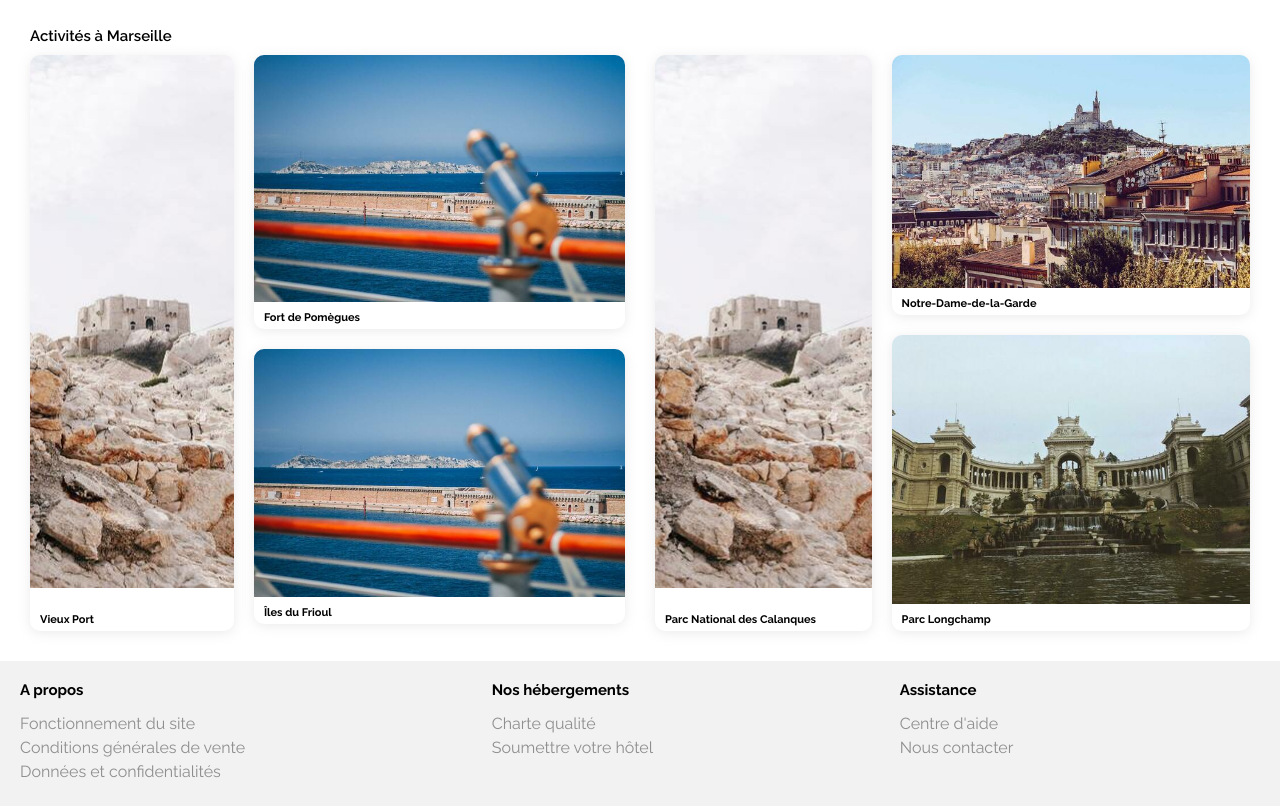
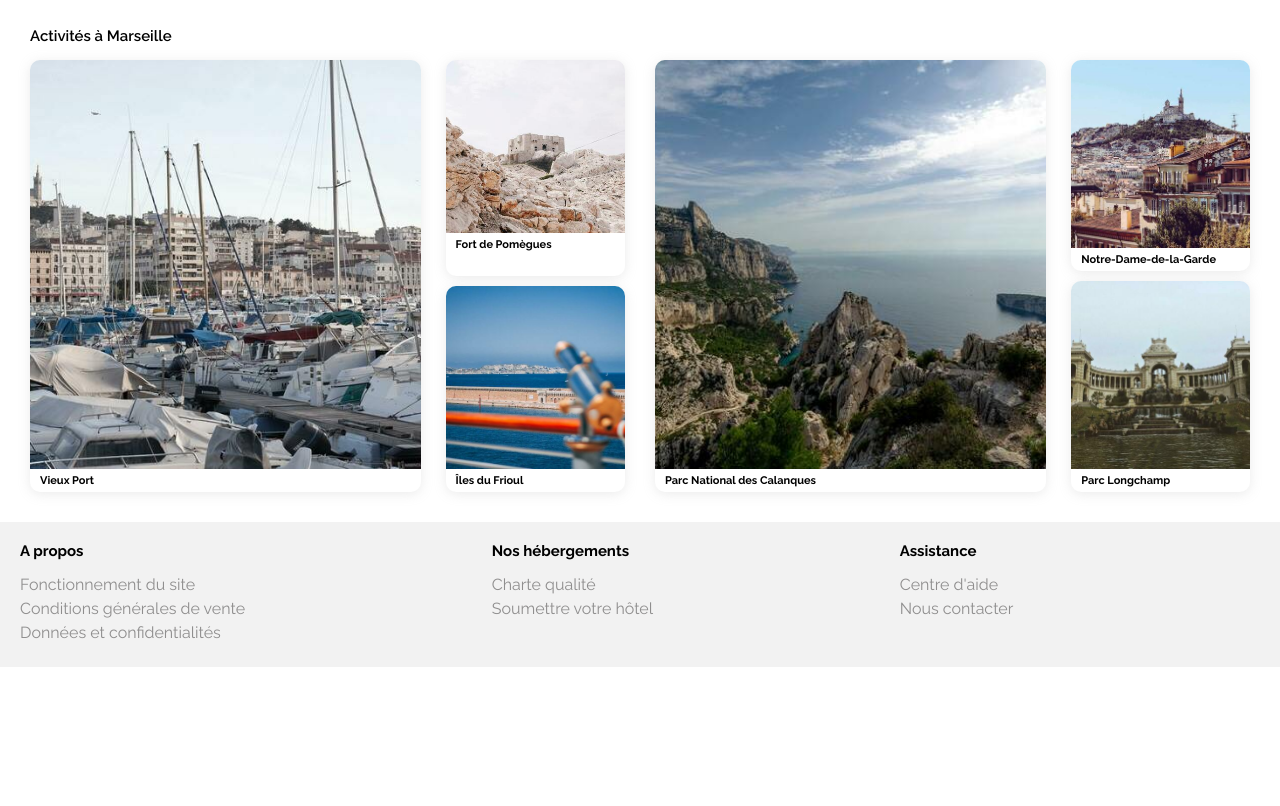
Before and after one commit to YosrTaieb/booki, a plain HTML site: page index.html in a window 1280 px wide. Shown: the part 815-1621 px from the top of the page. After the commit the page ends 1482 px from the top, so only its background shows below. Drawn offline with Linux system fonts and the light colour scheme; files whose address does not match are found by name.

Commit message:
updated the css

```diff
--- a/index.html
+++ b/index.html
@@ -269,7 +269,7 @@
             <div class="activity__card">
               <div class="activity__picture">
                 <img
-                  src="/assets/activites/4_small/paul-hermann-QFTrLdQIRhI-unsplash.jpg"
+                  src="/assets/activites/4_small/reno-laithienne-QUgJhdY5Fyk-unsplash.jpg"
                   alt=""
                 />
               </div>
@@ -277,13 +277,13 @@
             </div>
             <div class="activities">
               <div class="activity__card--large">
-                <div class="activity__picture">
+                <div class="activity__picture--large">
                   <img
-                    src="/assets/activites/4_small/kevin-hikari-rV_Qd1l-VXg-unsplash.jpg"
+                    src="/assets/activites/4_small/paul-hermann-QFTrLdQIRhI-unsplash.jpg"
                     alt=""
                   />
                 </div>
-                <p class="activity__description">Fort de Pomègues</p>
+                <p class="activity__description--large">Fort de Pomègues</p>
               </div>
               <div class="activity__card--large">
                 <div class="activity__picture">
@@ -292,7 +292,7 @@
                     alt=""
                   />
                 </div>
-                <p class="activity__description">Îles du Frioul</p>
+                <p class="activity__description--large">Îles du Frioul</p>
               </div>
             </div>
           </div>
@@ -300,7 +300,7 @@
             <div class="activity__card">
               <div class="activity__picture">
                 <img
-                  src="/assets/activites/4_small/paul-hermann-QFTrLdQIRhI-unsplash.jpg"
+                  src="/assets/activites/4_small/kilyan-sockalingum-NR8-cBCN3aI-unsplash.jpg"
                   alt=""
                 />
                 <p></p>
@@ -315,7 +315,9 @@
                     alt=""
                   />
                 </div>
-                <p class="activity__description">Notre-Dame-de-la-Garde</p>
+                <p class="activity__description--large">
+                  Notre-Dame-de-la-Garde
+                </p>
               </div>
               <div class="activity__card--large">
                 <div class="activity__picture">
@@ -324,7 +326,7 @@
                     alt=""
                   />
                 </div>
-                <p class="activity__description">Parc Longchamp</p>
+                <p class="activity__description--large">Parc Longchamp</p>
               </div>
             </div>
           </div>
--- a/style.css
+++ b/style.css
@@ -286,53 +286,77 @@
 .activities__title {
   font-size: 15px;
   font-weight: 600;
-  margin-bottom: 10px;
+  margin-bottom: 15px;
 }
 
 .activity__picture{
-flex-grow: 1;
+height: 100%;
 }
 
-.activity__picture img {
+.activity__picture--large{
+  height: 80%;
+}
+
+
+.activity__picture img, .activity__picture--large img {
   width: 100%;
   height: 100%;
   object-fit: cover;
   border-radius: 10px 10px 0px 0px;
 }
 
+@media screen and (max-width: 992px){
+
 .activity__column{
-  display: flex;
-  justify-content: center;
-  gap: 30px;
+  flex-wrap: wrap;
 }
+}
+  .activity__column{
+    display: flex;
+    gap: 30px;
+  }
+
 
 .activity{
   display: flex;
   width: 50%;
-  gap: 20px;
+  gap: 25px;
 }
 
 .activities{
   display: flex;
   flex-direction: column;
-  gap: 20px;
+  width: 50%;
+  gap: 10px;
 }
 
 .activity__card{
   display: flex;
   flex-direction: column;
-  gap: 20px;
   border-radius: 10px;
   box-shadow: 0px 2px 12px rgba(174, 174, 174, 0.25);
 }
 
 .activity__card--large{
+  display: flex;
+  flex-direction: column;
+  height: 50%;
+  border-radius: 10px;
   background-color: white;
-  border-radius: 10px;
   box-shadow: 0px 2px 12px rgba(174, 174, 174, 0.25);
 }
 
 .activity__description{
+  display: flex;
+  align-items: center;
+  font-size: 11px;
+  font-weight: 700;
+  padding: 5px 10px;
+}
+
+.activity__description--large{
+  display: flex;
+  align-items: center;
   font-size: 11px;
   font-weight: 700;
   padding: 5px 10px;
```
Also changed, not shown: 3 other files.
